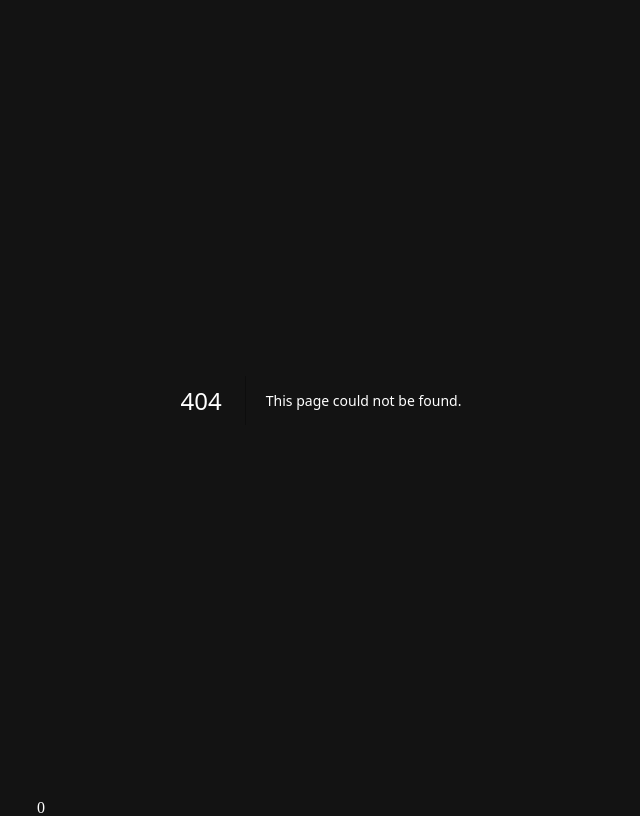
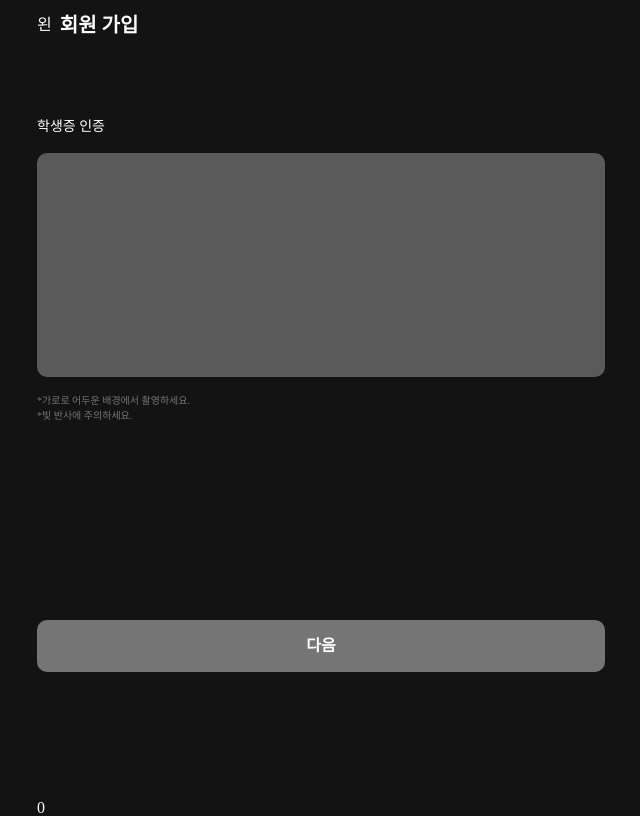
Before and after one commit to Qfeed-Dev/qfeed-client-web, a Next.js app: page /sign-up/id-card in a window 1280 px wide. Before the commit this address had no page. Shown: the whole page, without its empty margins (319-959 px from the left). Built offline with nearby package versions, Linux system fonts and the light colour scheme; what next-redux-wrapper would draw is missing.

Commit message:
feat: 학생증 인증 페이지

```diff
--- /dev/null
+++ b/src/app/sign-up/id-card/page.tsx
@@ -0,0 +1 @@
+export { default } from "../../../components/pages/sign-up/id-card";
--- /dev/null
+++ b/src/components/pages/sign-up/id-card.tsx
@@ -0,0 +1,58 @@
+"use client";
+import { useRouter } from "next/navigation";
+import ButtonFillLarge from "src/components/buttons/button-fill-large";
+import NavigationTop from "src/components/navigations/navigation-top";
+
+import Text from "src/components/common/Text";
+import Flex from "src/components/common/Flex";
+import styled from "styled-components";
+import { colors } from "styles/theme";
+
+const IdCard = () => {
+    const router = useRouter();
+
+    return (
+        <Flex
+            height="100%"
+            direction="column"
+            justify="start"
+            align="start"
+            gap={66}
+        >
+            <NavigationTop
+                leftIcon={<div onClick={router.back}>왼</div>}
+                title="회원 가입"
+            />
+            <Flex
+                height="100%"
+                direction="column"
+                justify="start"
+                align="start"
+                gap={16}
+            >
+                <Text typo="Subtitle1r">학생증 인증</Text>
+                <Card></Card>
+                <Text typo="Caption2r" color="light_gray2">
+                    *가로로 어두운 배경에서 촬영하세요.
+                    <br />
+                    *빛 반사에 주의하세요.
+                </Text>
+            </Flex>
+            <ButtonFillLarge
+                state="disabled"
+                text="다음"
+                onClick={() => router.push("/")}
+            />
+        </Flex>
+    );
+};
+
+const Card = styled.div`
+    width: 100%;
+    height: 14rem;
+
+    border-radius: 10px;
+    background: ${colors.line_white_30};
+`;
+
+export default IdCard;
```
